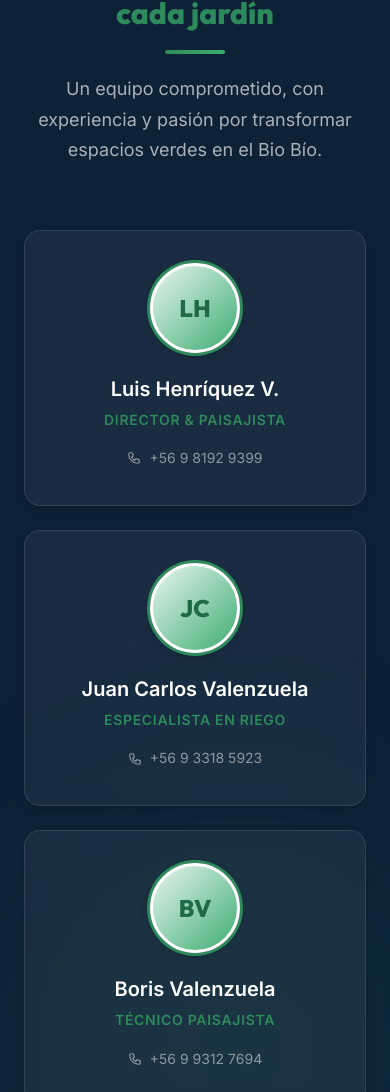
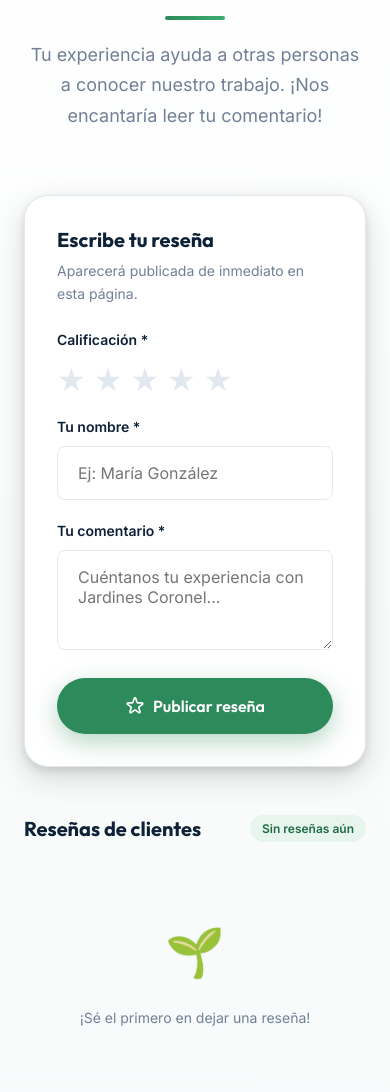
Before and after one commit to yonathaneduardoh-bot/jardines-coronel-spa, a plain HTML site: page index.html in a window 390 px wide. Shown: the part 8283-9375 px from the top of the page. Drawn offline with Linux system fonts and the light colour scheme.

Commit message:
✨ Mejoras: modal servicios, galería responsive, reseñas, nav fix, contacto con cargos

```diff
--- a/index.html
+++ b/index.html
@@ -482,6 +482,75 @@
 
 
   <!-- ================================================
+       DEJAR OPINIÓN
+  ================================================ -->
+  <section class="reviews-form-section" id="opiniones" aria-labelledby="reviews-title">
+    <div class="container">
+
+      <div class="section-header fade-up">
+        <span class="section-badge">¿Eres cliente?</span>
+        <h2 class="section-title" id="reviews-title">Deja tu <span>opinión</span></h2>
+        <div class="divider" aria-hidden="true"></div>
+        <p class="section-subtitle">Tu experiencia ayuda a otras personas a conocer nuestro trabajo. ¡Nos encantaría leer tu comentario!</p>
+      </div>
+
+      <div class="reviews-layout">
+
+        <!-- Formulario -->
+        <div class="reviews-form-card fade-up">
+          <h3 class="reviews-form-title">Escribe tu reseña</h3>
+          <p class="reviews-form-sub">Aparecerá publicada de inmediato en esta página.</p>
+
+          <form id="review-form" novalidate>
+            <!-- Estrellas -->
+            <div class="star-rating-wrap">
+              <span class="star-rating-label">Calificación *</span>
+              <div class="star-rating-input" role="group" aria-label="Selecciona tu calificación">
+                <button type="button" class="star-btn" data-value="1" aria-label="1 estrella">★</button>
+                <button type="button" class="star-btn" data-value="2" aria-label="2 estrellas">★</button>
+                <button type="button" class="star-btn" data-value="3" aria-label="3 estrellas">★</button>
+                <button type="button" class="star-btn" data-value="4" aria-label="4 estrellas">★</button>
+                <button type="button" class="star-btn" data-value="5" aria-label="5 estrellas">★</button>
+              </div>
+            </div>
+
+            <div class="form-group">
+              <label class="form-label" for="review-name">Tu nombre *</label>
+              <input class="form-input" type="text" id="review-name" name="review-name"
+                     placeholder="Ej: María González" required autocomplete="name" />
+            </div>
+
+            <div class="form-group">
+              <label class="form-label" for="review-text">Tu comentario *</label>
+              <textarea class="form-textarea" id="review-text" name="review-text"
+                        placeholder="Cuéntanos tu experiencia con Jardines Coronel..." required
+                        style="min-height:100px;"></textarea>
+            </div>
+
+            <button type="submit" class="btn btn-primary" style="width:100%;" id="review-submit-btn">
+              <svg class="btn-icon" xmlns="http://www.w3.org/2000/svg" fill="none" viewBox="0 0 24 24" stroke="currentColor" stroke-width="2" aria-hidden="true">
+                <path stroke-linecap="round" stroke-linejoin="round" d="M11.049 2.927c.3-.921 1.603-.921 1.902 0l1.519 4.674a1 1 0 00.95.69h4.915c.969 0 1.371 1.24.588 1.81l-3.976 2.888a1 1 0 00-.363 1.118l1.518 4.674c.3.922-.755 1.688-1.538 1.118l-3.976-2.888a1 1 0 00-1.176 0l-3.976 2.888c-.783.57-1.838-.197-1.538-1.118l1.518-4.674a1 1 0 00-.363-1.118l-3.976-2.888c-.784-.57-.38-1.81.588-1.81h4.914a1 1 0 00.951-.69l1.519-4.674z"/>
+              </svg>
+              Publicar reseña
+            </button>
+          </form>
+        </div>
+
+        <!-- Lista dinámica de reseñas -->
+        <div class="fade-up delay-2">
+          <div class="reviews-list-header">
+            <h3 class="reviews-list-title">Reseñas de clientes</h3>
+            <span class="reviews-count-badge" id="reviews-count">Sin reseñas aún</span>
+          </div>
+          <div id="reviews-dynamic" aria-live="polite"></div>
+        </div>
+
+      </div>
+    </div>
+  </section>
+
+
+  <!-- ================================================
        EQUIPO
   ================================================ -->
   <section class="team" id="equipo" aria-labelledby="team-title">
```
